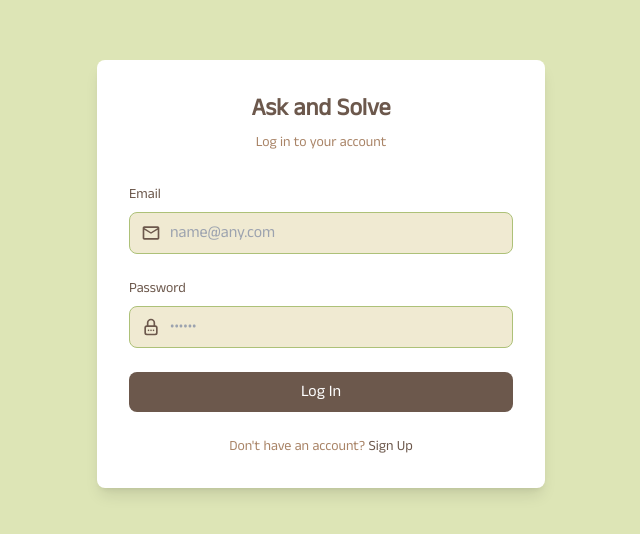
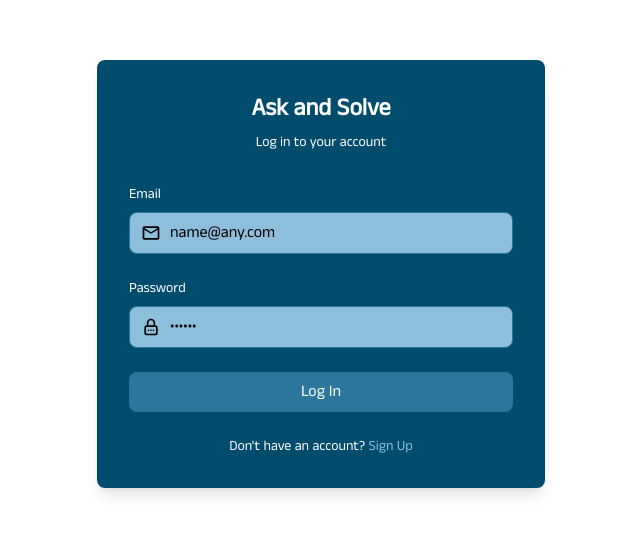
Before and after one commit to trend-setting/trend-set-islam, a Next.js app: page /login in a window 1280 px wide. Shown: the part 126-660 px from the top of the page, without its empty margins (319-959 px from the left). Built offline with nearby package versions, Linux system fonts and the light colour scheme; no server answers.

Commit message:
changing theme

```diff
--- a/app/login/page.tsx
+++ b/app/login/page.tsx
@@ -79,26 +79,26 @@ export default function LoginPage(): React.ReactNode {
 
   if (loading) {
     return (
-      <div className="h-screen flex items-center justify-center bg-[#F0EAD2]">
-        <p className="text-[#6C584C]">Loading Login Page...</p>
+      <div className="h-screen flex items-center justify-center bg-primary">
+        <p className="text-black">Loading Login Page...</p>
       </div>
     );
   }
 
   return (
-    <div className="flex items-center justify-center min-h-screen bg-[#DDE5B6] px-4 md:px-8">
-      <div className="w-full max-w-md p-8 bg-white rounded-lg shadow-lg">
-        <h1 className="text-2xl font-bold text-[#6C584C] text-center">Ask and Solve</h1>
-        <p className="text-sm font-light text-[#A98467] text-center mt-2">
+    <div className="flex items-center justify-center min-h-screen bg-primary px-4 md:px-8">
+      <div className="w-full max-w-md p-8 bg-secondary rounded-lg shadow-lg">
+        <h1 className="text-2xl font-bold text-primary text-center">Ask and Solve</h1>
+        <p className="text-sm font-light text-primary text-center mt-2">
           Log in to your account
         </p>
         <form onSubmit={handleLogin} className="mt-8 space-y-6">
           <div>
-            <label htmlFor="email" className="block mb-2 text-sm font-medium text-[#6C584C]">
+            <label htmlFor="email" className="block mb-2 text-sm font-medium text-primary">
               Email
             </label>
-            <div className="relative flex items-center text-gray-400">
-              <MdOutlineEmail className="absolute left-3 h-5 w-5 text-[#6C584C]" />
+            <div className="relative flex items-center text-black">
+              <MdOutlineEmail className="absolute left-3 h-5 w-5 text-black" />
               <input
                 type="email"
                 id="email"
@@ -106,17 +106,17 @@ export default function LoginPage(): React.ReactNode {
                 autoComplete="off"
                 value={email}
                 onChange={(e) => setEmail(e.target.value)}
-                className="w-full pl-10 py-2 bg-[#F0EAD2] text-[#6C584C] border border-[#ADC178] rounded-lg focus:ring-[#ADC178] focus:border-[#ADC178] focus:outline-none"
+                className="w-full pl-10 py-2 bg-muted text-black border border-light rounded-lg focus:ring-black focus:border-black focus:outline-none placeholder-black"
                 required
               />
             </div>
           </div>
           <div>
-            <label htmlFor="password" className="block mb-2 text-sm font-medium text-[#6C584C]">
+            <label htmlFor="password" className="block mb-2 text-sm font-medium text-primary">
               Password
             </label>
-            <div className="relative flex items-center text-gray-400">
-              <TbLockPassword className="absolute left-3 h-5 w-5 text-[#6C584C]" />
+            <div className="relative flex items-center text-black">
+              <TbLockPassword className="absolute left-3 h-5 w-5 text-black" />
               <input
                 type="password"
                 id="password"
@@ -124,7 +124,7 @@ export default function LoginPage(): React.ReactNode {
                 autoComplete="current-password"
                 value={password}
                 onChange={(e) => setPassword(e.target.value)}
-                className="w-full pl-10 py-2 bg-[#F0EAD2] text-[#6C584C] border border-[#ADC178] rounded-lg focus:ring-[#ADC178] focus:border-[#ADC178] focus:outline-none"
+                className="w-full pl-10 py-2 bg-muted text-black border border-light rounded-lg focus:ring-black focus:border-black focus:outline-none placeholder-black"
                 required
               />
             </div>
@@ -132,16 +132,16 @@ export default function LoginPage(): React.ReactNode {
           {error && <div className="text-red-500 text-center mb-4">{error}</div>}
           <button
             type="submit"
-            className="w-full py-2 bg-[#6C584C] text-white font-medium rounded-lg hover:bg-[#A98467] focus:ring-4 focus:ring-[#ADC178]"
+            className="w-full py-2 bg-light text-primary font-medium rounded-lg hover:bg-muted focus:ring-4 focus:ring-black"
             disabled={loggingIn}
           >
             {loggingIn ? "Logging In..." : "Log In"}
           </button>
-          <p className="text-sm font-light text-center text-[#A98467]">
+          <p className="text-sm font-light text-center text-primary">
             Don&apos;t have an account?{" "}
             <span
               onClick={() => router.push("/signup")}
-              className="font-medium text-[#6C584C] hover:underline cursor-pointer"
+              className="font-medium text-muted hover:underline cursor-pointer"
             >
               Sign Up
             </span>
--- a/app/page.tsx
+++ b/app/page.tsx
@@ -57,7 +57,7 @@ export default function HomePage() {
   }
 
   return (
-    <div className="flex flex-col min-h-screen bg-muted">
+    <div className="flex flex-col min-h-screen bg-primary">
   <Navbar />
   <div className="flex-grow pt-20">
     <div className="max-w-2xl mx-auto px-4">
@@ -87,7 +87,7 @@ export default function HomePage() {
 
               {openAnswer === question.id && (
                 <div className="mt-4 px-4 py-2 bg-primary rounded-md">
-                  <p className="text-secondary">{question.answer}</p>
+                  <p className="text-black">{question.answer}</p>
                 </div>
               )}
             </li>
--- a/components/Footer.tsx
+++ b/components/Footer.tsx
@@ -2,28 +2,28 @@ import { BsFacebook, BsInstagram, BsYoutube } from "react-icons/bs";
 
 export default function Footer() {
   return (
-    <footer className="bg-[#F0EAD2]">
+    <footer className="bg-secondary">
       <div className="max-w-screen-xl mx-auto px-4 md:px-8">
-        <div className="mt-4 py-5 border-t border-[#6C584C] flex items-center justify-between sm:flex-row flex-col">
-          <p className="text-[#6C584C]">
+        <div className="mt-4 py-5 border-t border-accent flex items-center justify-between sm:flex-row flex-col">
+          <p className="text-primary">
             © 2024 PMSA Kattilangadi. All rights reserved.
           </p>
-          <div className="flex items-center gap-x-6 text-[#6C584C] mt-3 sm:mt-0">
+          <div className="flex items-center gap-x-6 text-primary mt-3 sm:mt-0">
             <a
               href="https://www.instagram.com/wafypmsa_official/"
-              className="hover:text-[#ADC178] transition duration-150"
+              className="hover:text-muted transition duration-150"
             >
               <BsInstagram size={24} />
             </a>
             <a
               href="https://www.facebook.com/pmsawafy"
-              className="hover:text-[#ADC178] transition duration-150"
+              className="hover:text-muted transition duration-150"
             >
               <BsFacebook size={24} />
             </a>
             <a
               href="https://www.youtube.com/@munthajulafnanstudentsasso6980"
-              className="hover:text-[#ADC178] transition duration-150"
+              className="hover:text-muted transition duration-150"
             >
               <BsYoutube size={24} />
             </a>
--- a/components/Navbar.tsx
+++ b/components/Navbar.tsx
@@ -78,7 +78,7 @@ const Navbar = () => {
   }
 
   return (
-    <nav className="fixed top-0 left-0 w-full flex justify-between items-center px-6 py-4 bg-primary text-secondary shadow-md z-50">
+    <nav className="fixed top-0 left-0 w-full flex justify-between items-center px-6 py-4 bg-secondary text-primary shadow-md z-50">
       <div className="text-xl font-bold">
         <Link href="/">Ask and Solve</Link>
       </div>
@@ -112,12 +112,12 @@ const Navbar = () => {
           <div>
             <button
               onClick={toggleDropdown}
-              className="px-4 py-2 bg-accent rounded hover:bg-secondary text-light"
+              className="px-4 py-2 bg-light rounded hover:bg-muted text-primary"
             >
               Ask a Question
             </button>
             {dropdownOpen && (
-              <div className="absolute right-0 mt-2 w-48 bg-light text-secondary shadow-lg rounded">
+              <div className="absolute right-0 mt-2 w-48 bg-light text-primary shadow-lg rounded">
                 <Link href="/login" className="block px-4 py-2 hover:bg-muted">
                   Login
                 </Link>
--- a/tailwind.config.ts
+++ b/tailwind.config.ts
@@ -9,11 +9,11 @@ export default {
   theme: {
     extend: {
       colors: {
-        primary: "#ADC178", // Main background
-        secondary: "#6C584C", // Text and icons
-        accent: "#A98467", // Button background
-        light: "#F0EAD2", // Lighter background for elements
-        muted: "#DDE5B6", // Muted tones for hover
+        primary: "#fff", // Main background
+        secondary: "#004c6d", // Navbar Footer
+        accent: "#fefae0", // Button background
+        light: "#2d769b", // Lighter background for elements
+        muted: "#8dbedb", // Muted tones for hover
       },
     },
   },
```
